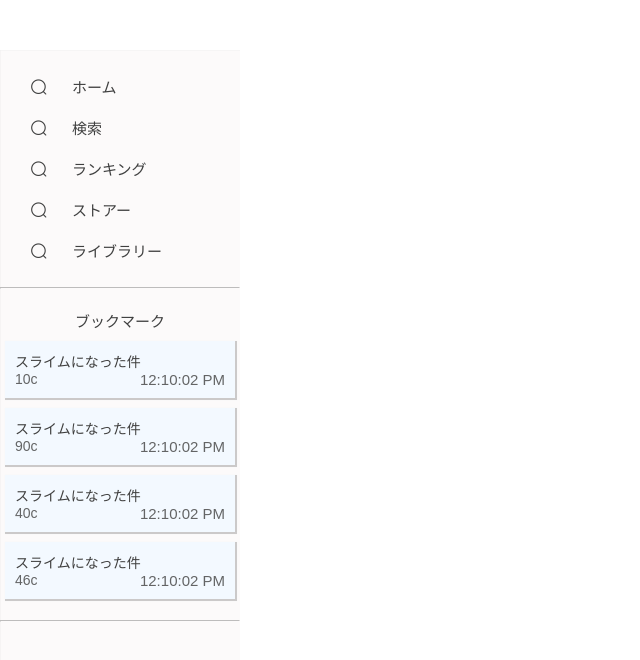
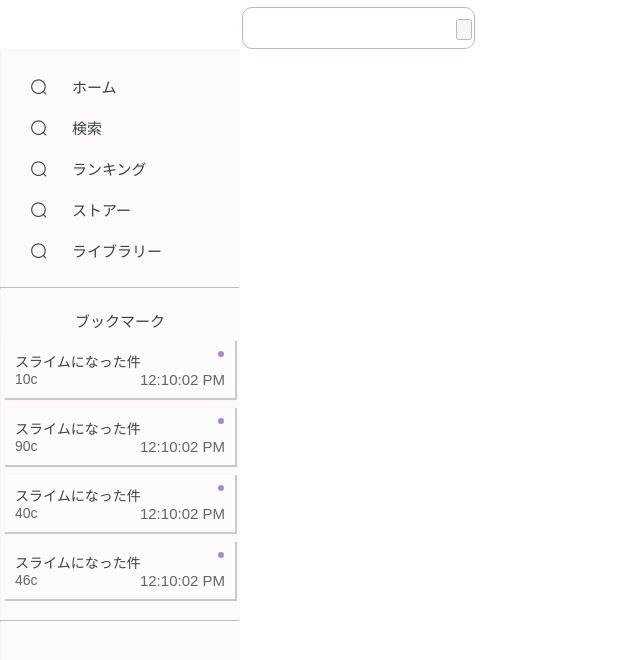
Before and after one commit to NinthAutumn/book-publishing-frontend, a Nuxt app: page / in a window 1280 px wide. Shown: the top 660 px of the page, without its empty margins (0-640 px from the left). Built offline with nearby package versions, Linux system fonts and the light colour scheme.

Commit message:
few more design tweaks on vertical navbar

```diff
--- a/components/SearchBar.vue
+++ b/components/SearchBar.vue
@@ -1,10 +1,52 @@
 <template>
   <div class="search-bar">
-    <input type="/">
+    <form action @submit class="search-form">
+      <input type="text" class="search-input">
+      <input type="submit" class="btn btn-search" value>
+    </form>
   </div>
 </template>
 <script>
 export default {};
 </script>
-<style>
+<style >
+.search-input {
+  height: 40px;
+  /* height: 30px; */
+  /* width: 100%; */
+  border: none;
+  border-radius: 10px;
+  font-size: 16px;
+  background: url("");
+}
+
+.search-form {
+  height: 40px;
+  border-radius: 10px;
+  opacity: 0.5;
+  border: 1px solid #8860d0;
+  padding: 0 2px;
+}
+
+.search-bar {
+  height: 40px;
+  width: 700px;
+
+  display: flex;
+  align-items: center;
+  justify-content: center;
+}
+
+.bar-icon {
+  /* position: absolute;
+  top: 2px;
+  left: 3px; */
+}
+
+.search-icon {
+  font-weight: 700;
+  font-size: 30px;
+  color: #8860d0;
+  opacity: 0.5;
+}
 </style>
--- a/layouts/Navbar/Horizontal.vue
+++ b/layouts/Navbar/Horizontal.vue
@@ -1,8 +1,29 @@
 <template>
-  <div class="horizontal"></div>
+  <div class="horizontal">
+    <nav>
+      <div class="left-menu"></div>
+      <SearchBar></SearchBar>
+    </nav>
+  </div>
 </template>
 <script>
-export default {};
+import SearchBar from "./../../components/SearchBar";
+export default {
+  name: "Horizontal",
+  components: {
+    SearchBar
+  }
+};
 </script>
-<style>
+<style scoped>
+nav {
+  height: 50px;
+  width: 100%;
+}
+ul {
+  list-style: none;
+  display: flex;
+  align-items: center;
+  justify-content: space-between;
+}
 </style>
--- a/layouts/Navbar/Vertical.vue
+++ b/layouts/Navbar/Vertical.vue
@@ -109,6 +109,7 @@ export default {
   padding-left: 30px;
   align-items: center;
   font-size: 18px;
+  /* position: relative; */
 }
 
 .list:hover {
@@ -127,6 +128,17 @@ ul {
 }
 li {
   list-style: none;
+}
+.updates::before {
+  position: absolute;
+  top: 10px;
+  right: 5px;
+  width: 6px;
+  height: 6px;
+  margin-right: 6px;
+  content: "";
+  border-radius: 8px;
+  background-color: #8860d0;
 }
 
 hr {
@@ -148,12 +160,18 @@ p {
 .updates {
   font-size: 14px;
   margin-top: 10px;
-  background-color: aliceblue;
+  background-color: #fbfbfb;
   padding: 10px;
-  -webkit-box-shadow: 0.5px 0.5px 0.5px 1px rgba(0, 0, 0, 0.48);
-  -moz-box-shadow: 0.5px 0.5px 0.5px 1px rgba(0, 0, 0, 0.48);
+  -webkit-box-shadow: 0.5px 0.5px 0.5px 1px rgba(116, 114, 114, 0.48);
+  -moz-box-shadow: 0.5px 0.5px 0.5px 1px rgba(116, 114, 114, 0.48);
   box-shadow: 0.5px 0.5px 0.5px 1px rgba(116, 114, 114, 0.48);
   /* border-radius: 5px; */
+  position: relative;
+}
+
+.updates:hover {
+  cursor: pointer;
+  transform: scale(1.005);
 }
 .update-time {
   font-size: 15px;
```
